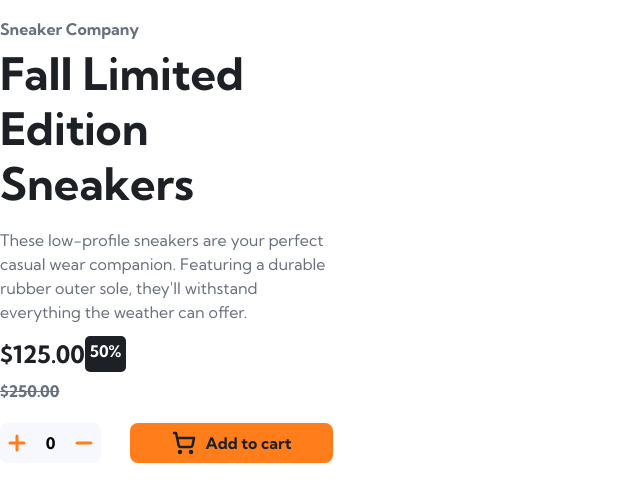
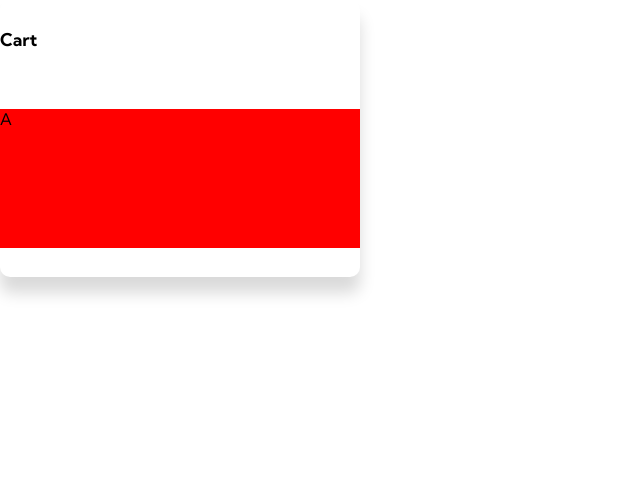
Before and after one commit to nonso01/14-fem-soln, a Vue app: page / in a window 1280 px wide. Shown: the top 502 px of the page, without its empty margins (0-640 px from the left). Built offline with nearby package versions, Linux system fonts and the light colour scheme.

Commit message:
Cart component

```diff
--- a/index.html
+++ b/index.html
@@ -7,7 +7,7 @@
 
     <link rel="icon" type="image/png" sizes="32x32" href="/favicon-32x32.png" />
 
-    <title>Frontend Mentor | E-commerce product page</title>
+    <title> E-commerce product page | By Nonso Martin</title>
   </head>
   <body>
     <div id="app"></div>
--- a/src/App.vue
+++ b/src/App.vue
@@ -1,5 +1,7 @@
 <script setup>
 import FallLimited from "./components/FallLimited.vue";
+import Added from "./components/Added.vue";
+import Cart from "./components/Cart.vue";
 import { ref } from "vue";
 
 const quantity = ref(0);
@@ -13,16 +15,21 @@ function handleMinus() {
   quantity.value -= 1;
   quantity.value <= 0 ? (quantity.value = 0) : void 0;
 }
-function handleAddToCart() {}
+function handleAddToCart() {
+  alert("added to cart");
+}
 </script>
 
 <template>
-  <!-- <h1>E commerce site</h1> -->
-  <FallLimited
+  <!-- <FallLimited
     :handle-plus="handlePlus"
     :quantity="quantity"
     :handle-minus="handleMinus"
-  />
+    :handle-add-to-cart="handleAddToCart"
+  /> -->
+
+  <!-- <Added /> -->
+   <Cart />
 </template>
 
 <style scoped></style>
--- /dev/null
+++ b/src/components/Added.vue
@@ -0,0 +1,29 @@
+<script setup>
+import { CircleCheckBig } from "lucide-vue-next";
+</script>
+
+<template>
+  <div class="flex">
+    <CircleCheckBig stroke-width="2" stroke="#ff7d1a" />
+    <span>Added</span>
+  </div>
+</template>
+<style scoped>
+div {
+  width: 7rem;
+  height: 2rem;
+  margin: 4%;
+  justify-content: space-around;
+  align-items: center;
+  border-radius: 5px;
+  border: 2px solid transparent;
+  outline-offset: 2px;
+  outline: 4px solid var(--pale-orange);
+ /* animation: name duration timing-function delay iteration-count direction fill-mode; */
+}
+
+span {
+  color: var(--orange);
+  font-weight: bold;
+}
+</style>
--- /dev/null
+++ b/src/components/Cart.vue
@@ -0,0 +1,36 @@
+<script setup>
+const props = defineProps({
+  handleCheckout: Function,
+});
+</script>
+
+<template>
+  <div class="cart flex column">
+    <span class="title">Cart</span>
+    <div class="d">
+      <div class="d-price">A</div>
+      <div class="checkout"></div>
+    </div>
+  </div>
+</template>
+
+<style scoped>
+.title {
+  font-weight: bold;
+  font-size: 1.1rem;
+}
+
+.cart {
+  width: 360px;
+  aspect-ratio: 1.3/1;
+  background-color: var(--white);
+  box-shadow: 0 1rem 1rem rgb(0 0 0 / 0.15);
+  border-radius: 0.625rem;
+  justify-content: space-around;
+}
+.d {
+  /* border-top: 1px solid red; */
+  height: 50%;
+  background-color: red;
+}
+</style>
--- a/src/components/FallLimited.vue
+++ b/src/components/FallLimited.vue
@@ -13,13 +13,13 @@ const strokeColor = "#ff7d1a";
 </script>
 
 <template>
-  <div class="f-l flex column">
-    <div class="f-l-h flex column">
+  <div class="f-l flex column bd">
+    <div class="f-l-h flex column bd">
       <h4>Sneaker Company</h4>
       <h1>Fall Limited Edition Sneakers</h1>
     </div>
 
-    <div class="f-l-p flex column">
+    <div class="f-l-p flex column bd">
       <p>
         These low-profile sneakers are your perfect casual wear companion.
         Featuring a durable rubber outer sole, they'll withstand everything the
@@ -28,19 +28,19 @@ const strokeColor = "#ff7d1a";
       <div class="prices flex">
         <p class="flex">
           <span class="bold">$125.00</span>
-          <span class="discount"> 50%</span>
+          <span class="discount flex center"> 50%</span>
         </p>
         <p class="strike">$250.00</p>
       </div>
     </div>
 
-    <div class="f-l-b flex">
+    <div class="f-l-b flex b">
       <div class="quantity flex">
         <Plus :stroke="strokeColor" stroke-width="3" @click="handlePlus" />
         <span> {{ quantity }}</span>
         <Minus :stroke="strokeColor" stroke-width="3" @click="handleMinus" />
       </div>
-      <div class="add flex">
+      <div class="add flex" @click="handleAddToCart">
         <ShoppingCart stroke-width="2.5" />
         <span>Add to cart</span>
       </div>
@@ -51,8 +51,10 @@ const strokeColor = "#ff7d1a";
 <style scoped>
 /* replace column class */
 .f-l {
-  width: 26%;
-  height: 60dvh;
+  width: 31.25rem;
+  /* 26%; */
+  height: 33.75rem;
+  /* 60dvh; */
 
   justify-content: space-evenly;
 
@@ -84,8 +86,8 @@ const strokeColor = "#ff7d1a";
     background-color: var(--very-dark-blue);
     color: var(--white);
     font-weight: bold;
-    padding-inline: 5%;
-    padding-block: 2.8%;
+    width: 45px;
+    height: 30px;
     border-radius: 5px;
   }
   .f-l-h {
@@ -128,6 +130,9 @@ const strokeColor = "#ff7d1a";
         cursor: pointer;
         margin-inline: 5%;
       }
+      span {
+        color: var(--very-dark-blue);
+      }
     }
 
     .add {
@@ -145,4 +150,11 @@ const strokeColor = "#ff7d1a";
     }
   }
 }
+
+@media screen and (max-width: 500px) {
+  .f-l {
+    width: 100%;
+    border-color: red;
+  }
+}
 </style>
--- a/src/style.css
+++ b/src/style.css
@@ -10,14 +10,14 @@
 
 :root {
   --bd: 2px solid;
-  --very-dark-blue: hsl(220, 13%, 13%);
+  --very-dark-blue: #1d2025;
   --dark-grayish-blue: hsl(219, 9%, 45%);
   --grayish-blue: hsl(220, 14%, 75%);
   --light-grayish-blue: hsl(223, 64%, 98%);
   --white: hsl(0, 0%, 100%);
   /* --black with 75% opacity */
   --orange: #ff7d1a;
-  --Pale-orange: hsl(25, 100%, 94%);
+  --pale-orange: hsl(25, 100%, 94%);
 }
 
 html {
@@ -38,6 +38,10 @@ html {
   &.column {
     flex-direction: column;
   }
+  &.center {
+    justify-content: center;
+    align-items: center;
+  }
 }
 
 .bd {
```
Also changed, not shown: 1 other file (tests, documents, lock files or other folders).
